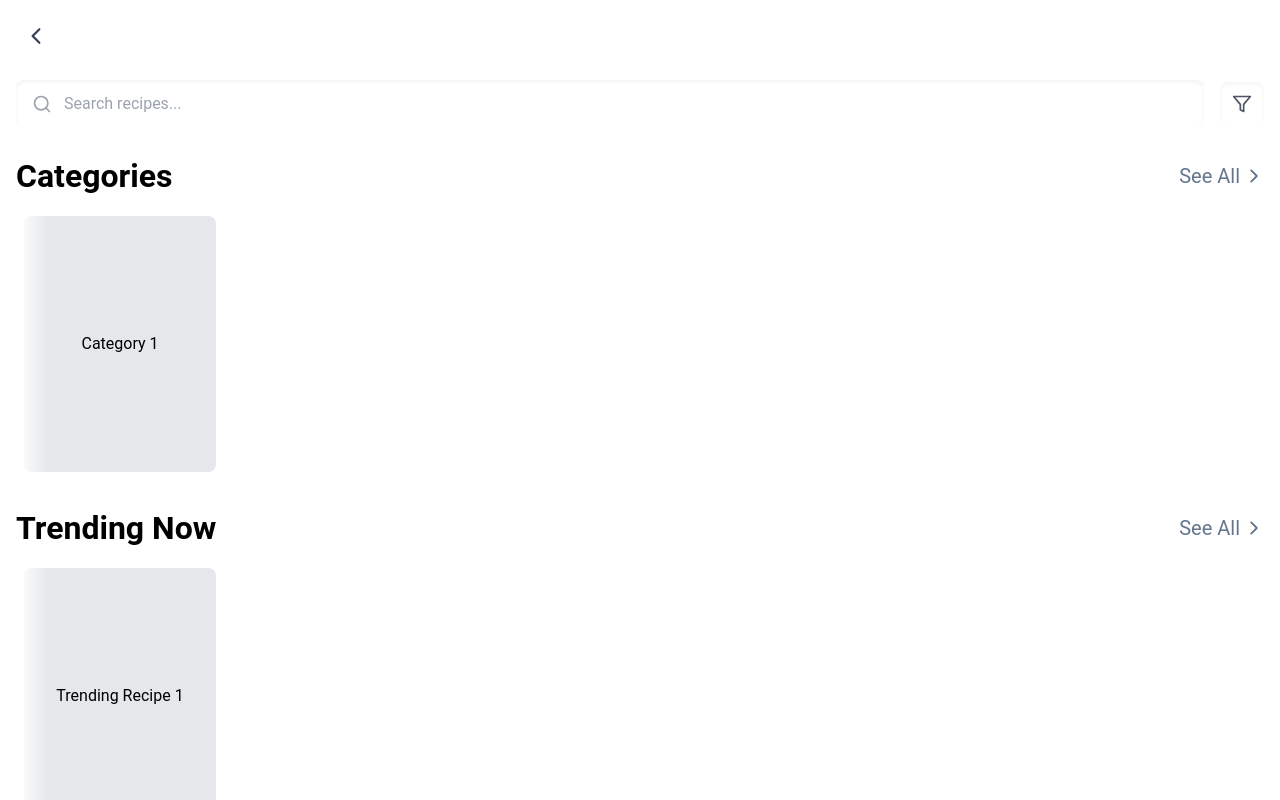
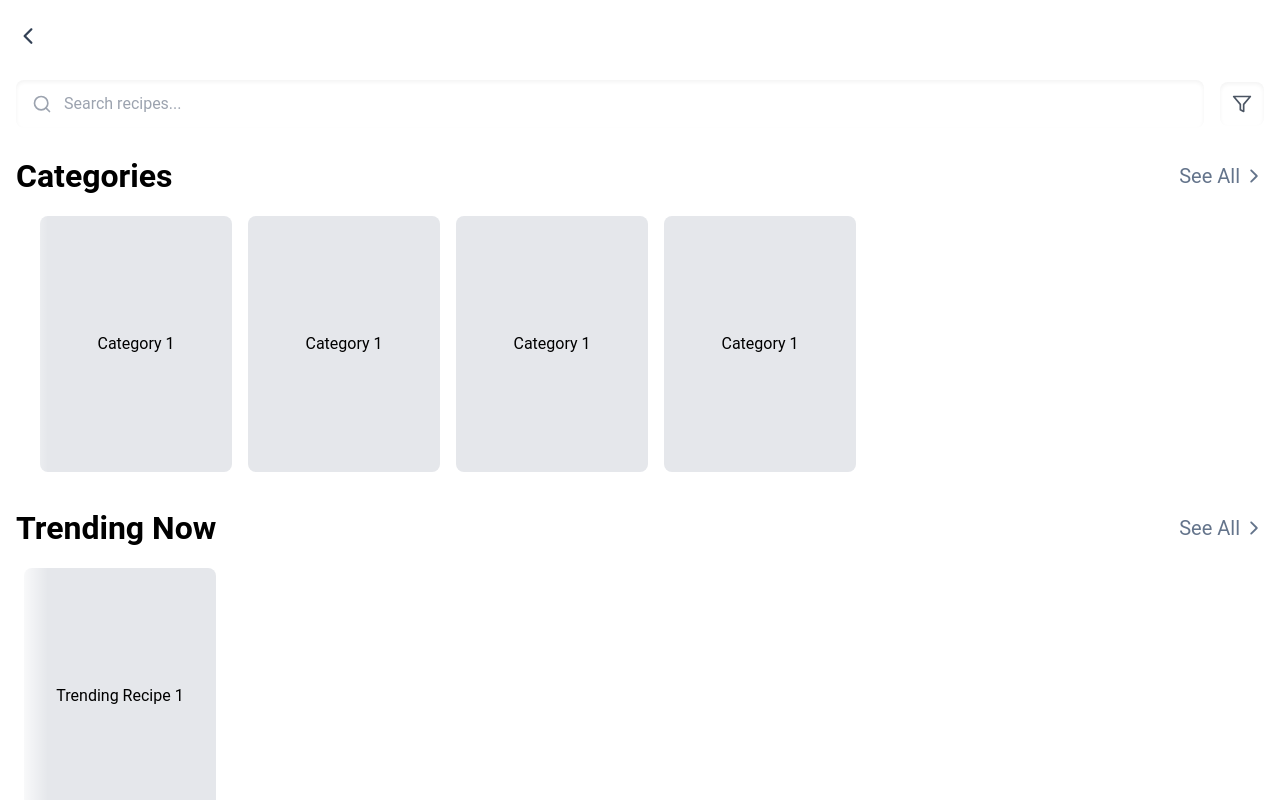
Before and after one commit to rithvikvelapati/WellFed, a Next.js app in the folder frontend/wellfed/: page /food-section/recipe-list in a window 1280 px wide. Shown: the top 800 px of the page. Built offline with nearby package versions, Linux system fonts and the light colour scheme.

Commit message:
updated rootlayoutclient with modalcontext wrap

```diff
--- a/frontend/wellfed/src/app/food-section/recipe-list/page.tsx
+++ b/frontend/wellfed/src/app/food-section/recipe-list/page.tsx
@@ -3,14 +3,20 @@
 import { useRouter } from 'next/navigation';
 import { motion, AnimatePresence } from 'framer-motion';
 import { IoIosArrowBack, IoIosArrowForward } from 'react-icons/io';
-import { useState } from 'react';
+import { useEffect, useState } from 'react';
 import HorizontalScrollContainer from '../../../components/HorizontalScrollContainer';
 import RecipeSearchBar from './ui/RecipeSearchBar';
+import { useModalContext } from '@/context/ModalContext';
 
 const RecipeListPage = () => {
   const [isModalOpen, setIsModalOpen] = useState(true);
+  const { setModalOpen } = useModalContext();
   const router = useRouter();
 
+  useEffect(() => {
+    setModalOpen(true);
+    return () => setModalOpen(false);
+  }, [setModalOpen]);
   // Animation variants for sliding in from right to left
   const pageVariants = {
     initial: {
@@ -31,7 +37,8 @@ const RecipeListPage = () => {
 
   // Close modal by simulating a back navigation or state change
   const handleClose = () => {
-    setIsModalOpen(false); // Close the modal effect
+    setIsModalOpen(false);
+    setModalOpen(false); // Close the modal effect
     setTimeout(() => router.back(), 500); // Use a delay to match animation before navigating back
   };
 
@@ -49,7 +56,7 @@ const RecipeListPage = () => {
             {/* Back Button */}
             <button
               onClick={handleClose}
-              className="absolute top-4 left-4 p-2 mb-4 focus:outline-none"
+              className="absolute top-4 left-4 py-2 mb-4 focus:outline-none"
             >
               <IoIosArrowBack className="text-2xl text-slate-700" />
             </button>
@@ -73,8 +80,17 @@ const RecipeListPage = () => {
                 {/* Categories Content */}
                 <HorizontalScrollContainer>
                   {/* Replace with your RecipeCard components */}
-                  <div className="snap-start mx-2">
-                    <div className="w-48 h-64 bg-gray-200 rounded-lg flex items-center justify-center">
+                  <div className="snap-start flex px-2 mx-2">
+                    <div className="mx-2 w-48 h-64 bg-gray-200 rounded-lg flex items-center justify-center">
+                      <p className="text-center">Category 1</p>
+                    </div>
+                    <div className="mx-2 w-48 h-64 bg-gray-200 rounded-lg flex items-center justify-center">
+                      <p className="text-center">Category 1</p>
+                    </div>
+                    <div className="mx-2 w-48 h-64 bg-gray-200 rounded-lg flex items-center justify-center">
+                      <p className="text-center">Category 1</p>
+                    </div>
+                    <div className="mx-2 w-48 h-64 bg-gray-200 rounded-lg flex items-center justify-center">
                       <p className="text-center">Category 1</p>
                     </div>
                   </div>
--- a/frontend/wellfed/src/components/Dashboard/RootLayoutClient.tsx
+++ b/frontend/wellfed/src/components/Dashboard/RootLayoutClient.tsx
@@ -1,10 +1,11 @@
-"use client";
+'use client';
 
 import React from 'react';
 import TopBar from '../Topbar';
 import Sidebar from '../Sidebar';
 import BottomBar from '../Bottombar';
 import { Box } from '@mui/material';
+import { ModalProvider } from '../../context/ModalContext'; // Import ModalProvider
 
 interface RootLayoutClientProps {
   children: React.ReactNode;
@@ -24,6 +25,7 @@ const RootLayoutClient: React.FC<RootLayoutClientProps> = ({ children }) => {
   };
 
   return (
+    <ModalProvider>
       <Box sx={{ display: 'flex', minHeight: '100vh', overflowX: 'hidden' }}>
         <Box
           sx={{
@@ -42,7 +44,7 @@ const RootLayoutClient: React.FC<RootLayoutClientProps> = ({ children }) => {
         <Box
           sx={{
             flexGrow: 1,
-          marginLeft: '60px',
+            marginLeft: '80px', // Adjusted margin to match Sidebar width
             display: 'flex',
             flexDirection: 'column',
             height: '100vh',
@@ -89,6 +91,7 @@ const RootLayoutClient: React.FC<RootLayoutClientProps> = ({ children }) => {
           </Box>
         </Box>
       </Box>
+    </ModalProvider>
   );
 };
 
```
Lines whose indentation alone changed are shown as unchanged.
